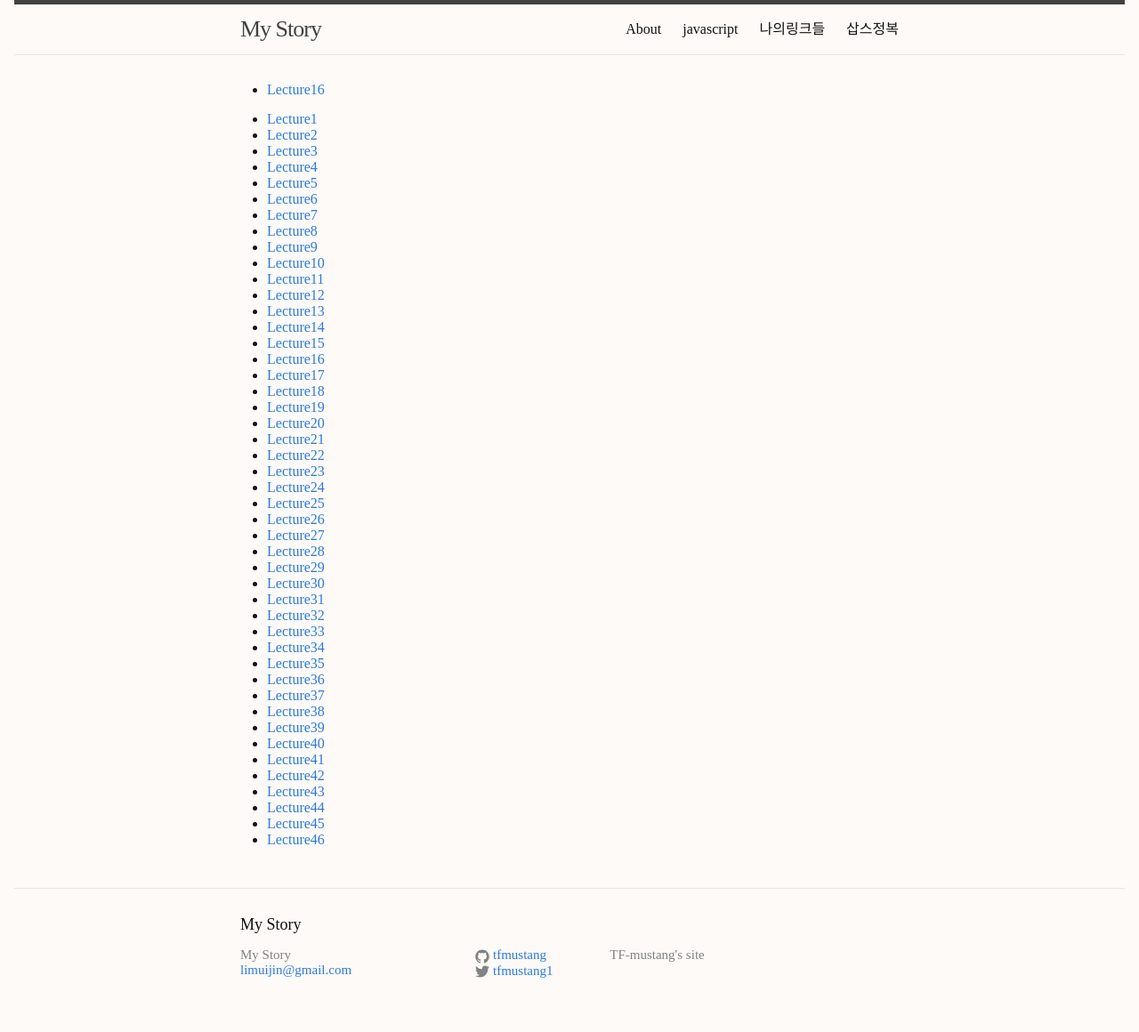
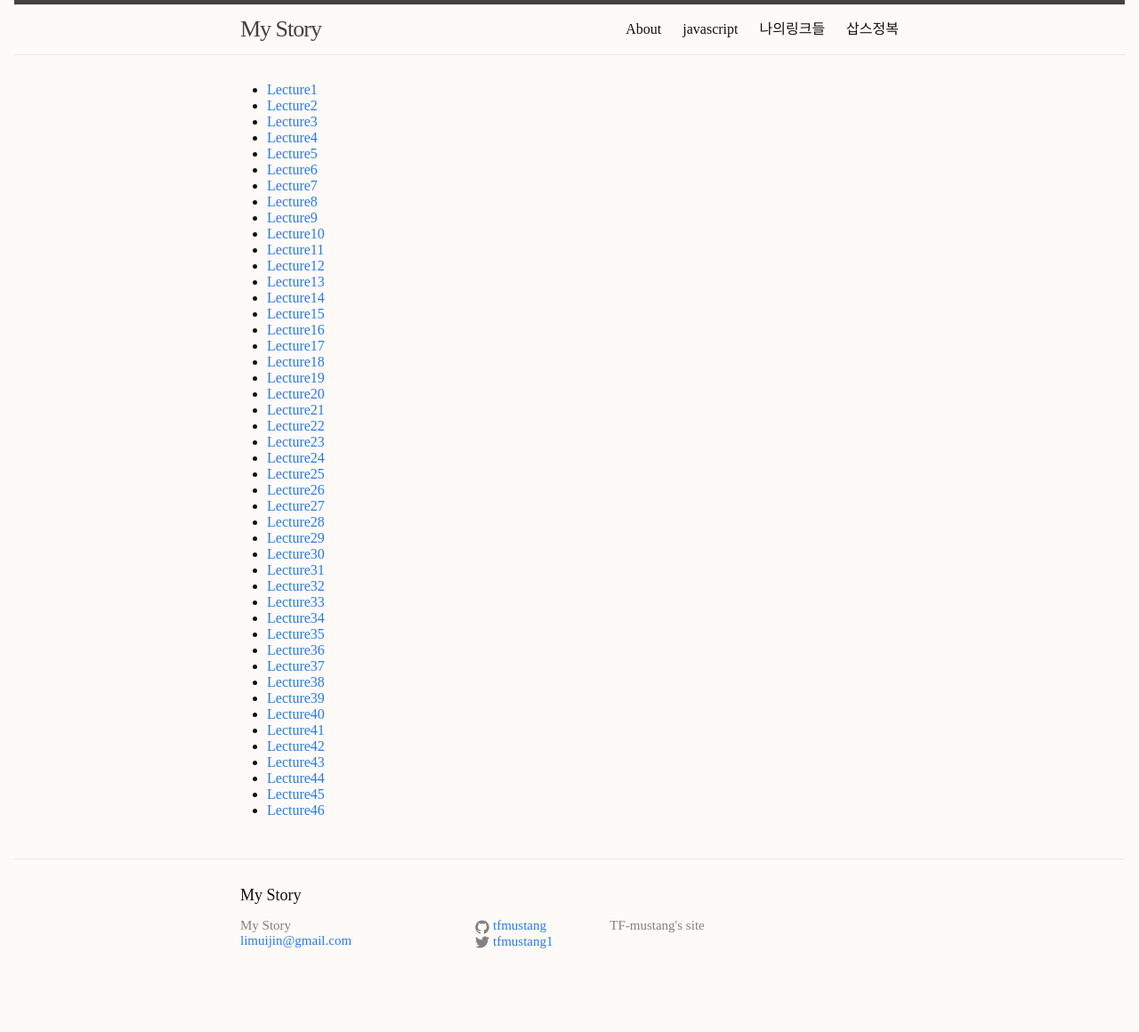
Before and after one commit to tfmustang/tfmustang.github.io, a Jekyll site: the page built from _posts/2016-11-19-machine-learning-Lecture-Kor.md, in a window 1280 px wide. Shown: the whole page at 89% size. Built offline with Jekyll 4.4.1, drawn with Linux system fonts in a browser that asks for light colours; after the commit the page ends 1127 px from its top, so only the background shows below that.

Commit message:
수정
년도수정

```diff
--- a/_posts/2016-11-19-machine-learning-Lecture-Kor.md
+++ b/_posts/2016-11-19-machine-learning-Lecture-Kor.md
@@ -2,9 +2,6 @@
 layout : default
 title : machine-learning
 ---
-
-* [Lecture16 ](http://jun.hansung.ac.kr/ML/video-2016/ML-lecture-16.mp4)
-
 * [Lecture1](http://jun.hansung.ac.kr/ML/video-2016/ML-lecture-1.mp4)
 * [Lecture2](http://jun.hansung.ac.kr/ML/video-2016/ML-lecture-2.mp4)
 * [Lecture3](http://jun.hansung.ac.kr/ML/video-2016/ML-lecture-3.mp4)
```
